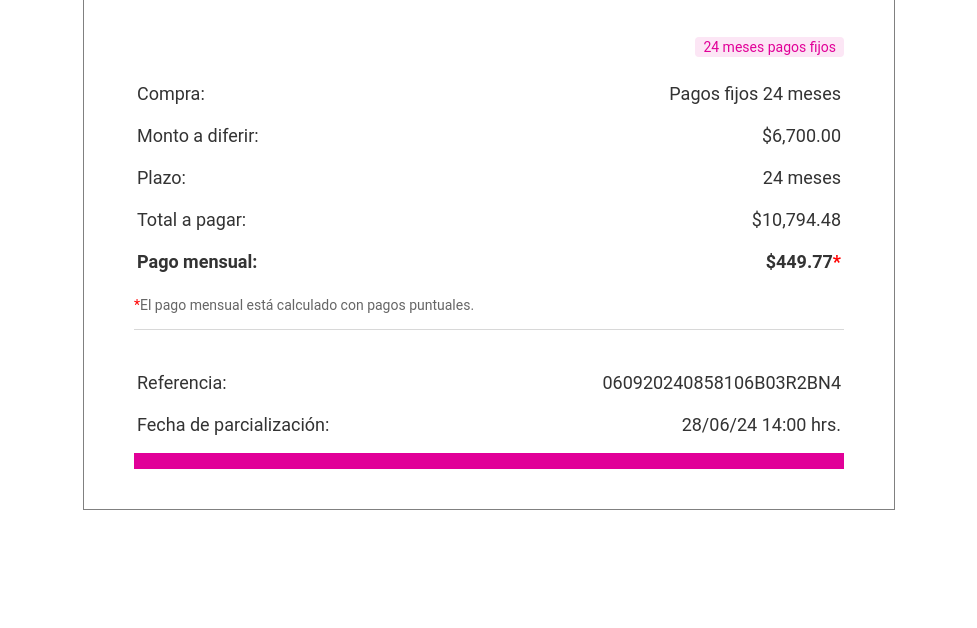
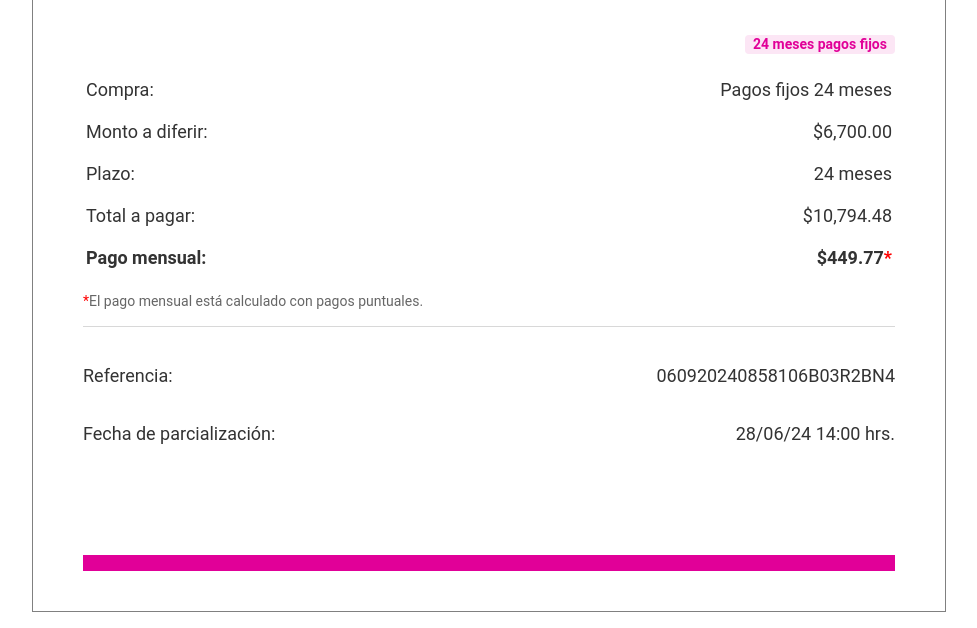
Before and after one commit to eduardogrq/liverpool-mock, a plain HTML site: page index.html in a window 1280 px wide. Shown: the part 564-1192 px from the top of the page, without its empty margins (151-1128 px from the left). Before the commit the page ends 1090 px from the top, so only its background shows below. Drawn offline with Linux system fonts and the light colour scheme.

Commit message:
feat: creating styles

```diff
--- a/css/style.css
+++ b/css/style.css
@@ -14,7 +14,6 @@ body {
   border: 1px solid gray;
   padding: 50px;
   position: relative;
-  box-sizing: border-box;
 }
 
 .text-lg {
@@ -35,6 +34,7 @@ h1.light-font {
 
 .receipt-header__description {
   font-size: 18px;
+  line-height: 100%;
 }
 
 .receipt-header table {
@@ -56,6 +56,7 @@ h1.light-font {
   font-size: 14px;
   border-bottom: 5px solid #e10098;
   padding-bottom: 3px;
+  line-height: 100%;
 }
 
 .header__date-spacer {
@@ -73,12 +74,14 @@ h1.light-font {
   margin: 10px 0 13px;
   font-weight: 700;
   padding-bottom: 0px;
+  line-height: 118%;
 }
 
 .receipt-header__subtitle {
   font-size: 22px;
   margin-top: 0;
   margin-bottom: 30px;
+  line-height: 118%;
 }
 
 .receipt-details table {
@@ -88,6 +91,10 @@ h1.light-font {
 
 .receipt-details tr {
   font-size: 18px;
+}
+
+.receipt-details__summary tr td {
+  line-height: 18.2px;
 }
 
 .receipt-details tr:not(.receipt-footer__pink-bar) {
@@ -104,6 +111,8 @@ h1.light-font {
   background: #fce6f5;
   padding: 2px 8px;
   border-radius: 4px;
+  font-weight: 600;
+  line-height: 15.6px;
 }
 
 .receipt-details__label {
@@ -120,6 +129,7 @@ h1.light-font {
   font-size: 14px;
   margin-bottom: 16px;
   color: #666;
+  line-height: 15.6px;
 }
 
 .receipt-details__divider {
@@ -127,6 +137,28 @@ h1.light-font {
   height: 1px;
   background: #d8d8d8;
   margin-bottom: 30px;
+}
+
+.receipt-details__reference-container {
+  display: flex;
+  flex-direction: column;
+  justify-content: space-between;
+  gap: 40px;
+}
+
+.receipt-details__reference-item {
+  display: flex;
+  justify-content: space-between;
+}
+
+.receipt-details__reference-item > span {
+  line-height: 18.2px;
+}
+
+.receipt-details__reference-container {
+  margin-top: 40px;
+  font-size: 18px;
+  color: #333;
 }
 
 .receipt-footer {
--- a/index.html
+++ b/index.html
@@ -80,16 +80,20 @@
 
         <div class="receipt-details__additional-info">
           <hr class="receipt-details__divider" />
-          <table class="receipt-details__reference-table">
-            <tr>
-              <td class="receipt-details__label">Referencia:</td>
-              <td class="receipt-details__value">060920240858106B03R2BN4</td>
-            </tr>
-            <tr>
-              <td class="receipt-details__label">Fecha de parcialización:</td>
-              <td class="receipt-details__value">28/06/24 14:00 hrs.</td>
-            </tr>
-          </table>
+          <div class="receipt-details__reference-container">
+            <div class="receipt-details__reference-item">
+              <span class="receipt-details__label">Referencia:</span>
+              <span class="receipt-details__value"
+                >060920240858106B03R2BN4</span
+              >
+            </div>
+            <div class="receipt-details__reference-item">
+              <span class="receipt-details__label"
+                >Fecha de parcialización:</span
+              >
+              <span class="receipt-details__value">28/06/24 14:00 hrs.</span>
+            </div>
+          </div>
         </div>
 
         <div class="receipt-footer">
```
